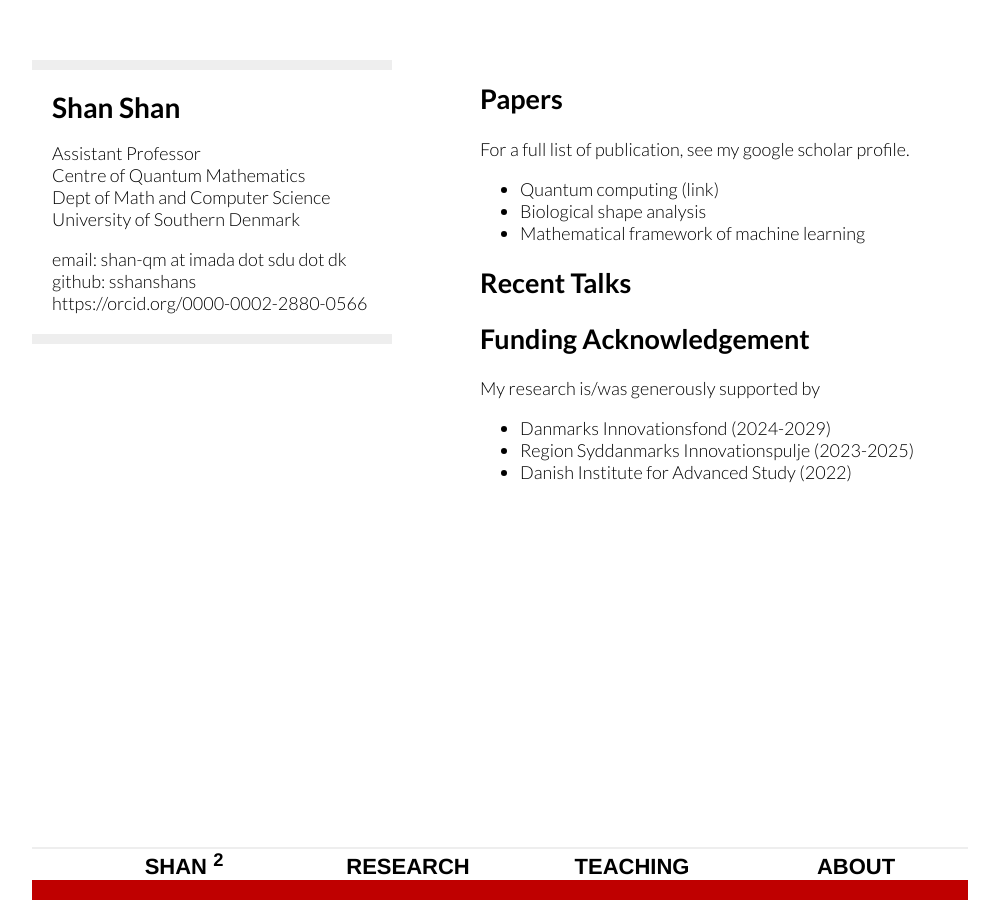
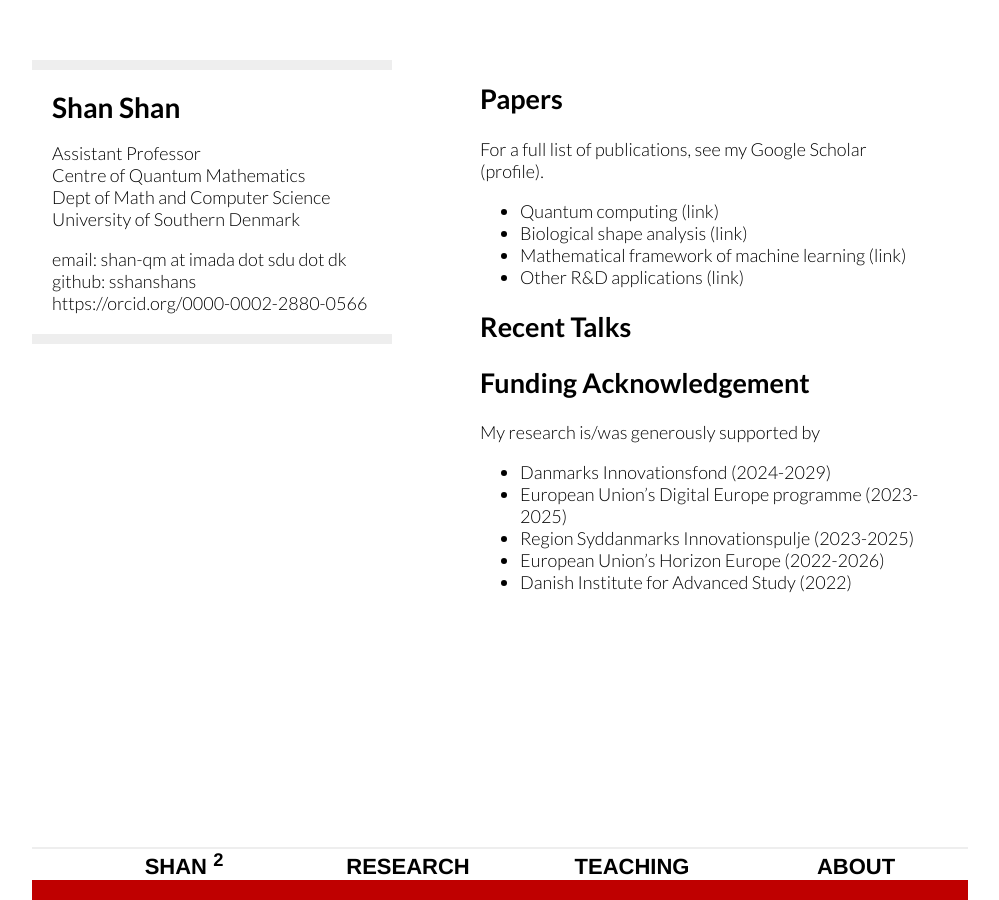
Before and after one commit to sshanshans/sshanshans.github.io, a Jekyll site: the page built from research/research.md, in a window 1280 px wide. Shown: the whole page, without its empty margins (160-1159 px from the left). Built offline with Jekyll 4.4.1, drawn with Linux system fonts in a browser that asks for light colours.

Commit message:
Update research.md

```diff
--- a/research/research.md
+++ b/research/research.md
@@ -5,18 +5,21 @@ description: Research
 ---
 
 ## Papers
-For a full list of publication, see my google scholar profile.
+For a full list of publications, see my Google Scholar [(profile)](https://scholar.google.com/citations?user=ZJz-eI0AAAAJ&hl=en&authuser=1).
 
 * Quantum computing [(link)](../research/quantum.html)
-* Biological shape analysis
-* Mathematical framework of machine learning
+* Biological shape analysis [(link)](../research/shape.html)
+* Mathematical framework of machine learning [(link)](../research/ml.html)
+* Other R&D applications [(link)](../research/other.html)
 
 ## Recent Talks
 
 ## Funding Acknowledgement
 My research is/was generously supported by
 * Danmarks Innovationsfond (2024-2029)
+* European Union's Digital Europe programme (2023-2025)
 * Region Syddanmarks Innovationspulje (2023-2025)
+* European Union's Horizon Europe (2022-2026)
 * Danish Institute for Advanced Study (2022)
 
 <br />
```
